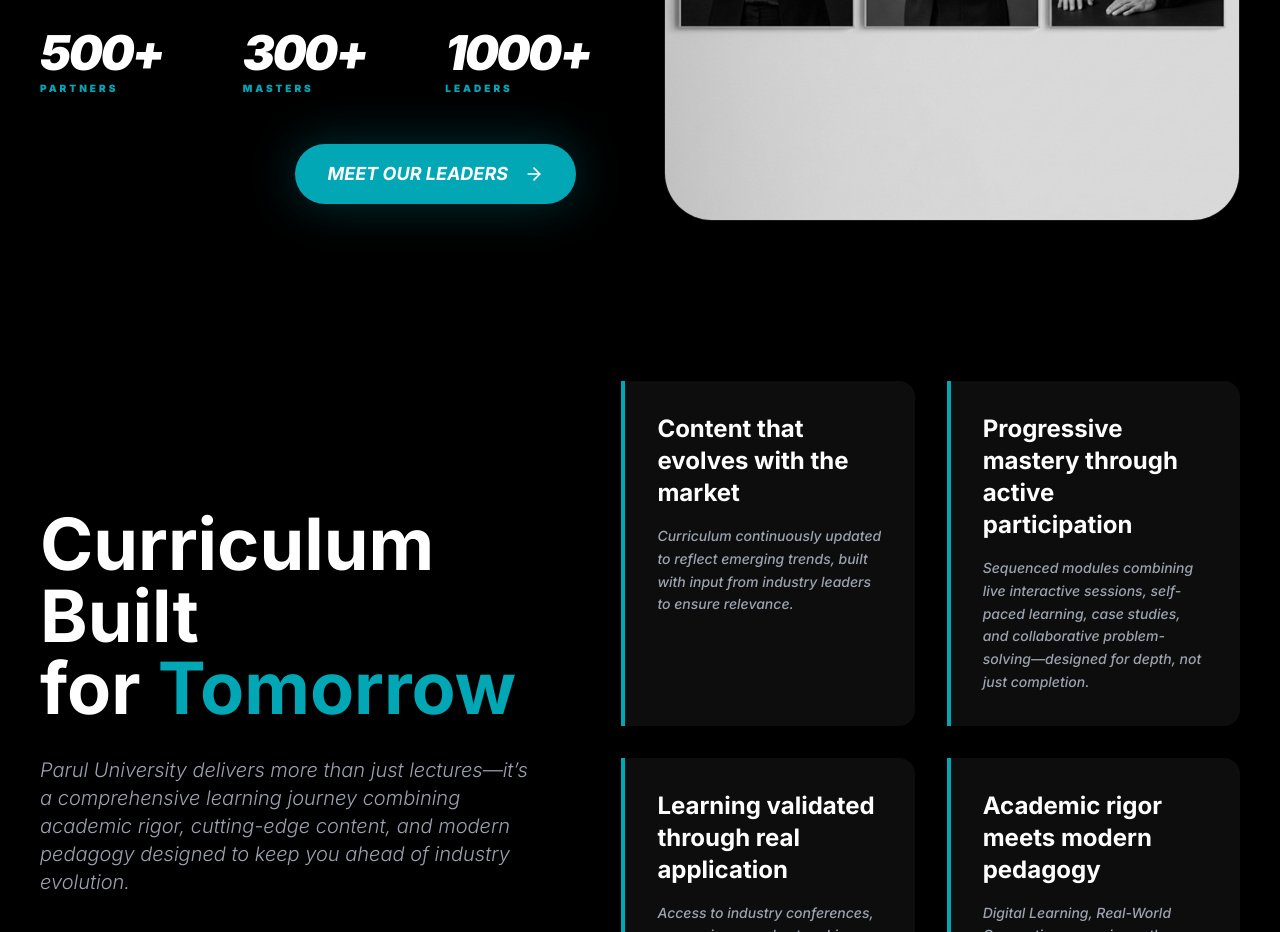
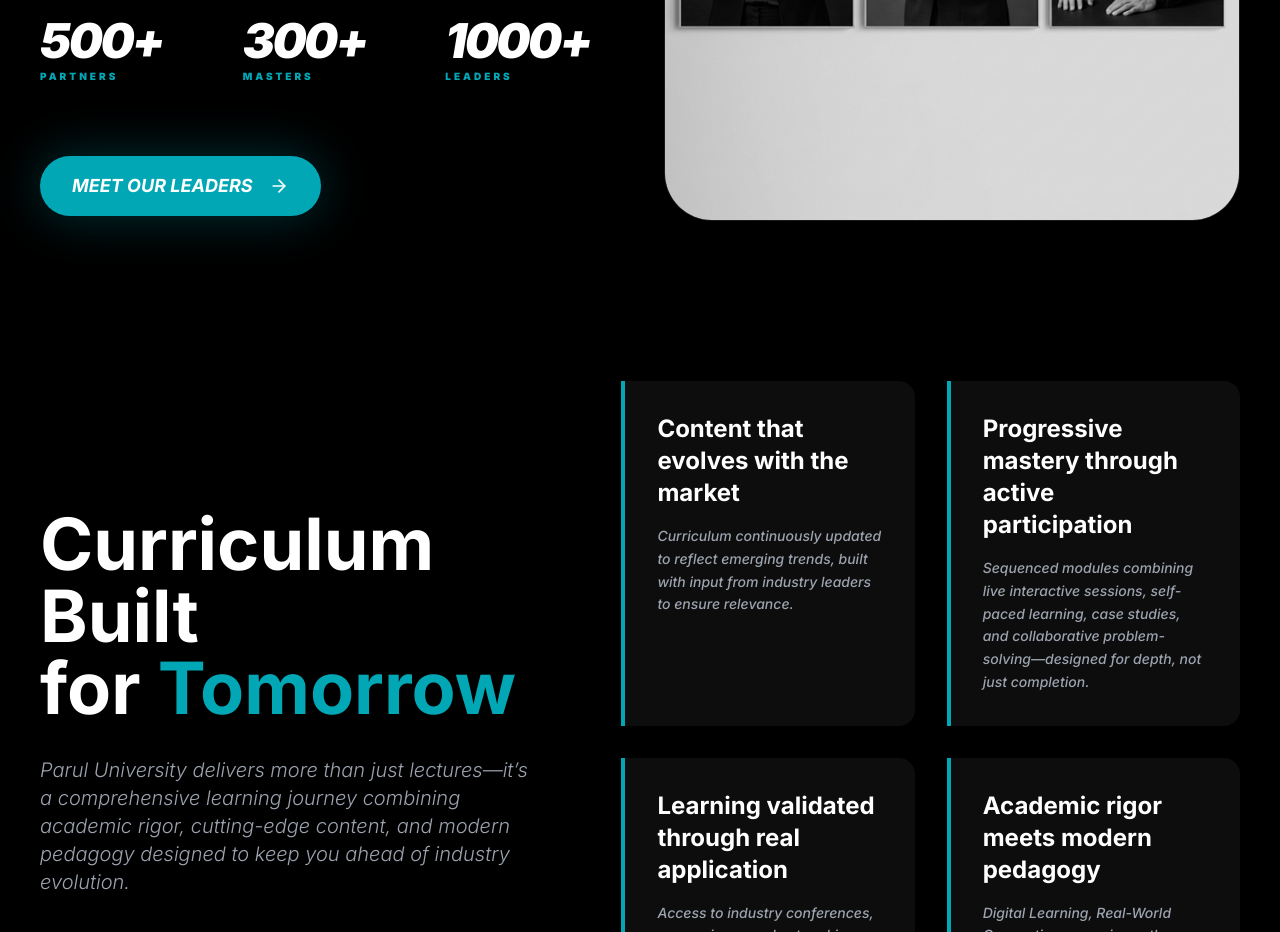
Before and after one commit to aipm-akshitgoel/AI-Blog-Generator, a Next.js app: page /test-template in a window 1280 px wide. Shown: the part 1800-2732 px from the top of the page. Built offline with nearby package versions, Linux system fonts and the light colour scheme; a web font is replaced by a local one.

Commit message:
style: revert desktop CTA to left alignment in Stats And Leaders section

```diff
--- a/src/components/parul/StatsAndLeaders.tsx
+++ b/src/components/parul/StatsAndLeaders.tsx
@@ -39,7 +39,7 @@
                         </div>
 
                         {/* Desktop CTA (Hidden on mobile) */}
-                        <div className="hidden md:flex justify-end lg:pr-10">
+                        <div className="hidden md:flex justify-start pt-6">
                             <a href="#" className="btn-primary flex items-center justify-center w-fit px-8 py-4 rounded-full text-lg font-black italic uppercase shadow-[0_0_50px_rgba(2,167,182,0.3)] group/btn no-underline">
                                 Meet Our Leaders <ArrowRight className="w-5 h-5 group-hover/btn:translate-x-3 transition-transform ml-2" />
                             </a>
```
